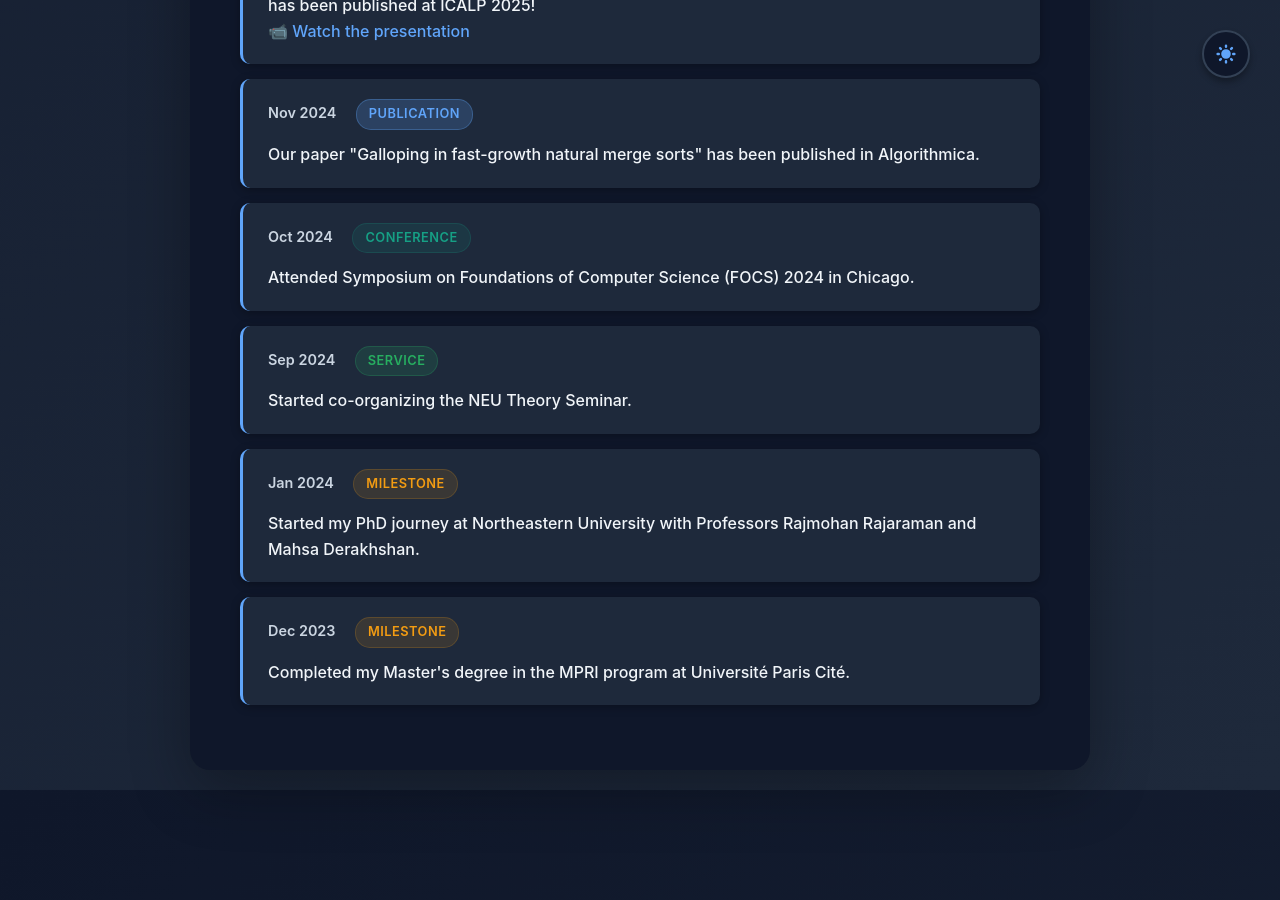
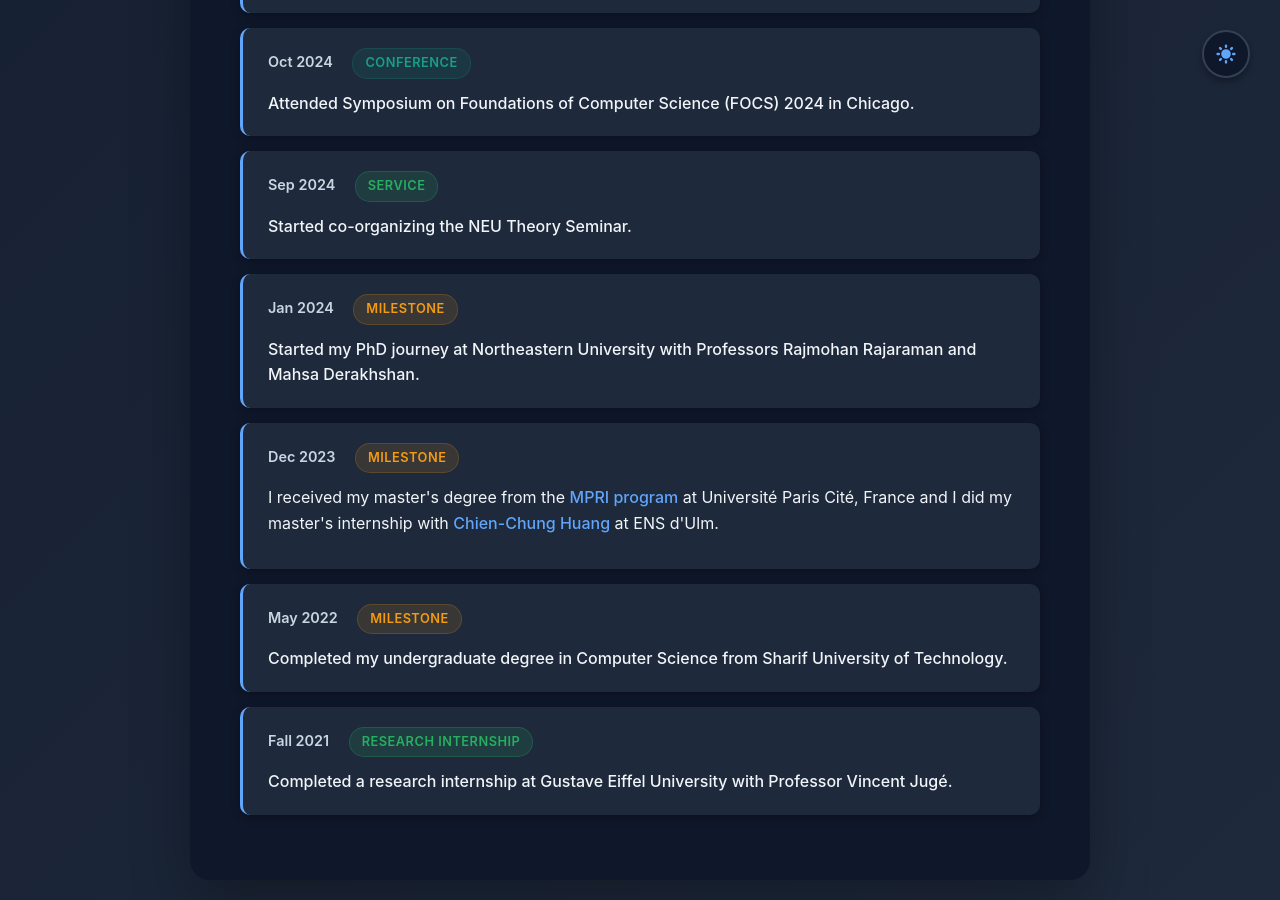
Before and after one commit to andisheGhs/andisheGhs.github.io, a Jekyll site: the page index.html, which Jekyll copies as it is, in a window 1280 px wide and 900 px high, scrolled down 3002 px. Built offline with Jekyll 4.4.1, drawn with Linux system fonts in a browser that asks for light colours; before the commit the page ends 3792 px from its top, so only the background shows below that; some of the changed text lies outside the part shown.

Commit message:
moved education to news

```diff
--- a/index.html
+++ b/index.html
@@ -772,20 +772,15 @@
                     <p>My research interests lie in <strong>theoretical computer science</strong> and <strong>online algorithms</strong>. Currently, my focus is on <strong>Correlation Clustering</strong> and <strong>Online Algorithms with Predictions</strong>.</p>
                 </div>
 
-                <div class="highlight-box">
-                    <!-- <p><strong>🎓 Academic Background:</strong></p> -->
-                    <ul style="margin-left: 20px; margin-top: 10px;">
-                        <li>I received my master's degree from the <a href="https://wikimpri.dptinfo.ens-cachan.fr/doku.php" target="_blank">MPRI program</a> at Université Paris Cité, France and I did my master's internship with <a href="https://www.di.ens.fr/~cchuang/" target="_blank">Chien-Chung Huang</a> at ENS d'Ulm.</li>
-                        <li>I completed my undergraduate in Computer Science from <a href="https://en.sharif.edu" target="_blank">Sharif University of Technology</a> and did a research internship at Gustave Eiffel University (2021) with <a href="https://igm.univ-mlv.fr/~juge/" target="_blank">Vincent Jugé</a>.</li>
-                    </ul>
-                </div>
+
 
                 <div class="highlight-box">
                     <!-- <p><strong>📢 Community Involvement:</strong></p> -->
-                    <p style="margin-top: 10px;">I am organizing the <a href="https://www2.ccs.neu.edu/theory/seminar.html" target="_blank">NEU Theory Seminar</a>. Write to me with suggestions for speakers!</p>                </div>
+                    <p style="margin-top: 10px;">I am organizing the <a href="https://www2.ccs.neu.edu/theory/seminar.html" target="_blank">NEU Theory Seminar</a>. </p>
+                </div>
 
                 <p class="legal-name">
-                    <strong>Note:</strong> My legal name is Elahe Ghasemi, but I go by Andisheh.
+                     My legal name is Elahe Ghasemi, but I go by Andisheh.
                 </p>
             </section>
 
@@ -908,11 +903,27 @@
                         <p>Started my PhD journey at Northeastern University with Professors Rajmohan Rajaraman and Mahsa Derakhshan.</p>
                     </div>
 
+
+
                     <div class="news-item">
                         <span class="news-date">Dec 2023</span>
                         <span class="news-tag tag-milestone">Milestone</span>
-                        <p>Completed my Master's degree in the MPRI program at Université Paris Cité.</p>
+                        </p>I received my master's degree from the <a href="https://wikimpri.dptinfo.ens-cachan.fr/doku.php" target="_blank">MPRI program</a> at Université Paris Cité, France and I did my master's internship with <a href="https://www.di.ens.fr/~cchuang/" target="_blank">Chien-Chung Huang</a> at ENS d'Ulm.</p>
                     </div>
+
+                     <div class="news-item">
+                        <span class="news-date">May 2022</span>
+                        <span class="news-tag tag-milestone">Milestone</span>
+                        <p>Completed my undergraduate degree in Computer Science from Sharif University of Technology.</p>
+                    </div>
+
+                    <div class="news-item">
+                        <span class="news-date">Fall 2021</span>
+                        <span class="news-tag tag-service">Research Internship</span>
+                        <p>Completed a research internship at Gustave Eiffel University with Professor Vincent Jugé.</p>
+                    </div>
+
+
                 </div>
             </section>
 
```
